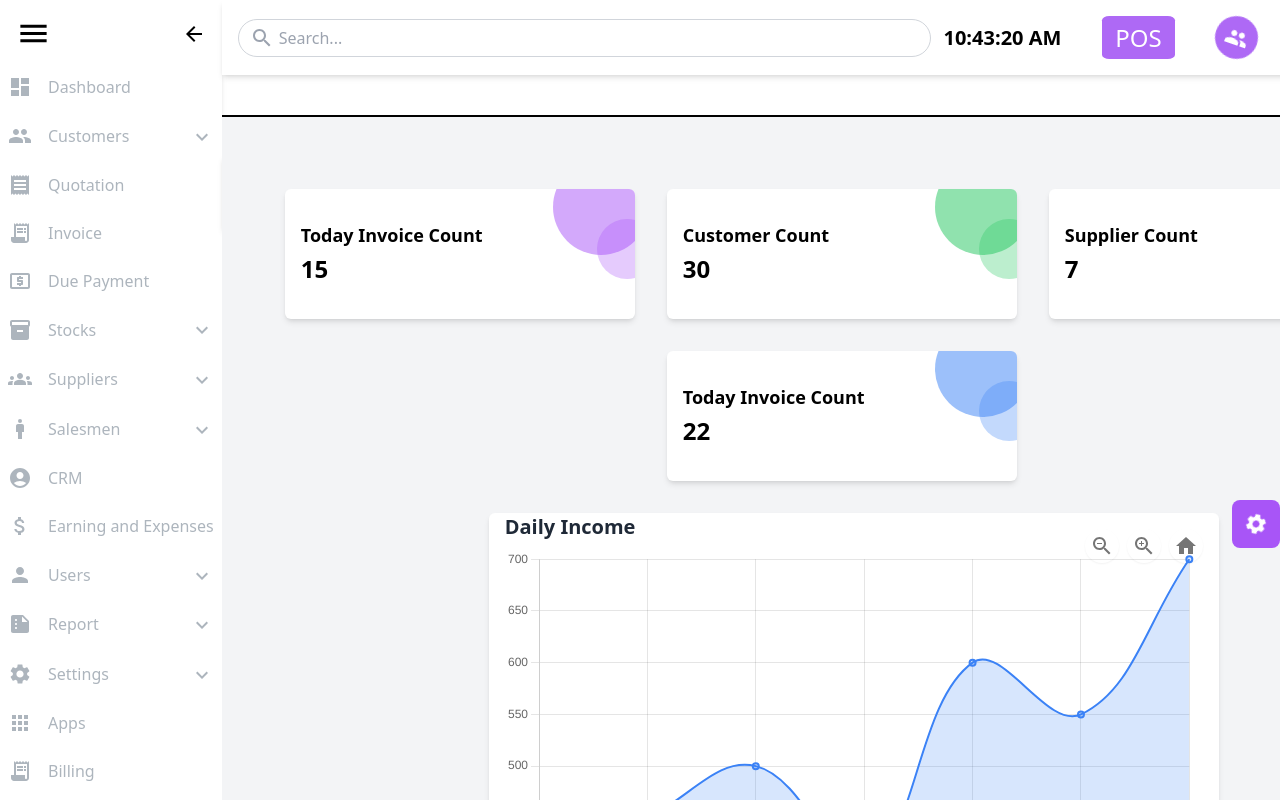
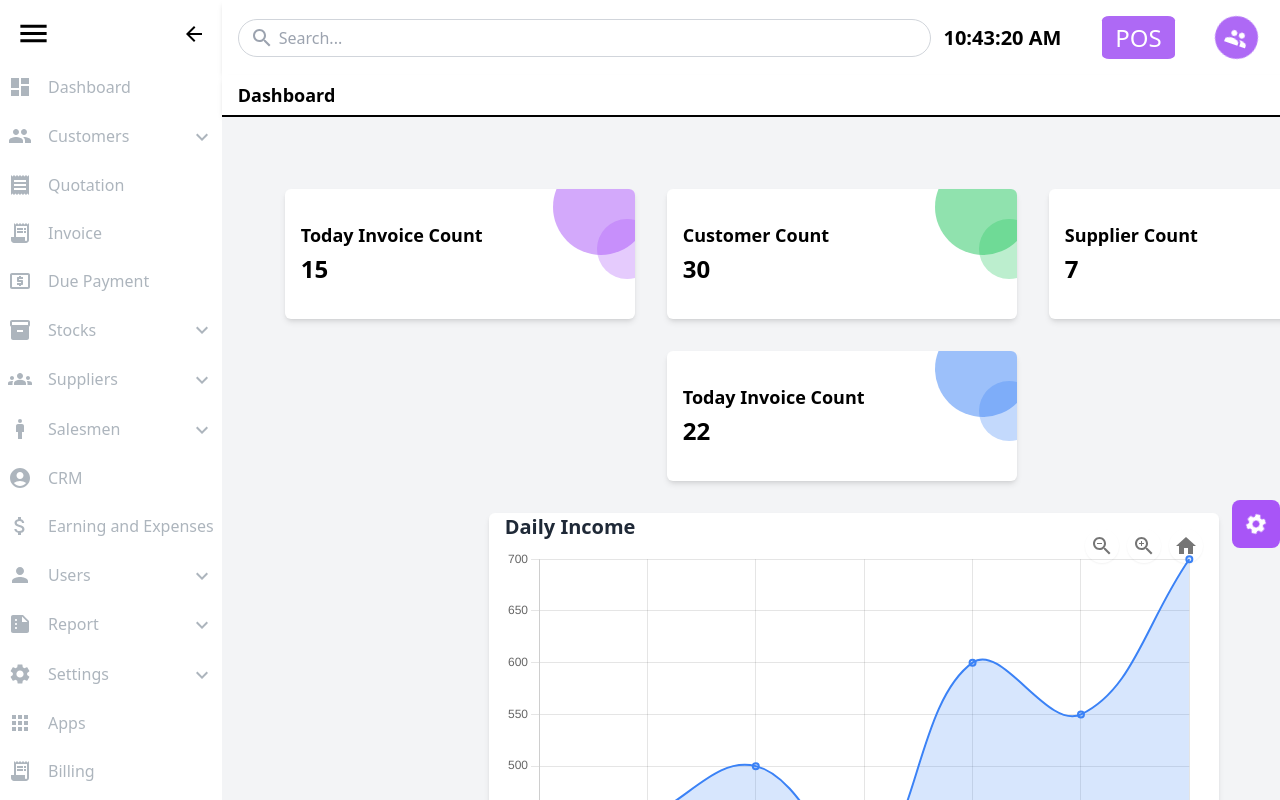
Before and after one commit to ChaminduNevandith/Invoice-System, a React (Vite) app: page / in a window 1280 px wide. Built offline with nearby package versions, Linux system fonts and the light colour scheme.

Commit message:
Update Title.jsx

```diff
--- a/src/Component/Title/Title.jsx
+++ b/src/Component/Title/Title.jsx
@@ -2,8 +2,10 @@ import React from 'react';
 
 function Title() {
   return (
-    <div className="w-full 2xl:w-full 2xl:h-[38px] xl:w-[1240px] lg:w-[743px] md:w-[487px] sm:w-[400px] h-[75px] bg-white shadow-md flex items-center justify-start px-4 mt-[80px]">
-      <span className="text-lg font-semibold">Dashboard</span>
+    <div className="w-full h-[40px] bg-white shadow-md flex items-center justify-start px-4">
+      <span className="text-lg font-semibold sm:text-xs md:text-sm lg:text-sm xl:text-lg 2xl:text-lg">
+        Dashboard
+      </span>
     </div>
   );
 }
```
